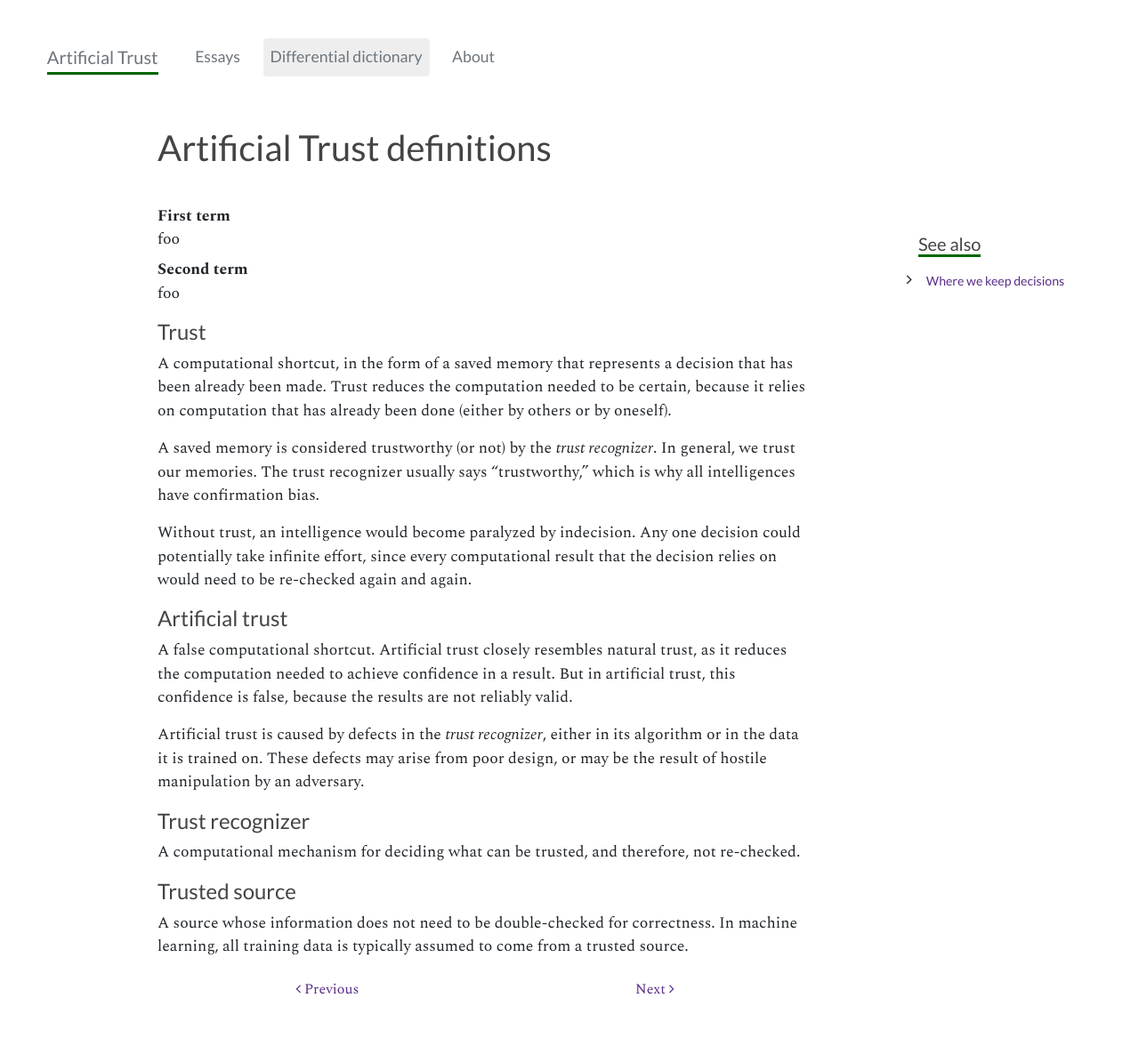
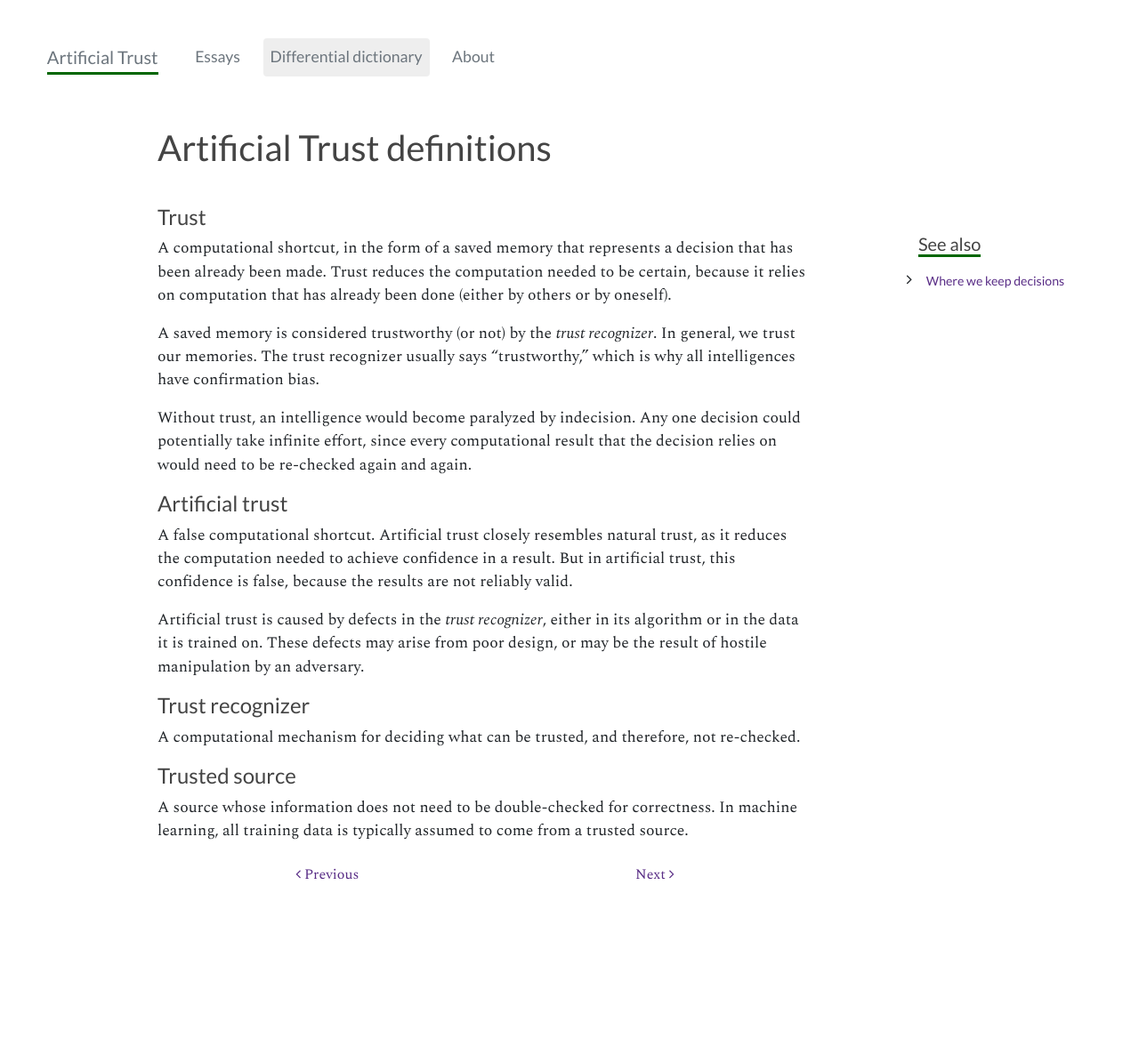
Before and after one commit to straz/artificialtrust, a Jekyll site: the page built from _definitions/trust.md, in a window 1280 px wide. Shown: the whole page at 89% size. Built offline with Jekyll 4.4.1, drawn with Linux system fonts in a browser that asks for light colours; nearby versions of some CDN libraries; after the commit the page ends 1037 px from its top, so only the background shows below that.

Commit message:
try definitions

```diff
--- a/_definitions/trust.md
+++ b/_definitions/trust.md
@@ -6,14 +6,6 @@ released: true
 status: ready
 arts: [decisions]
 ---
-
-First term
-: foo
-
-Second term
-: foo
-
-
 
 #### Trust
 A computational shortcut, in the form of a saved memory that
```
